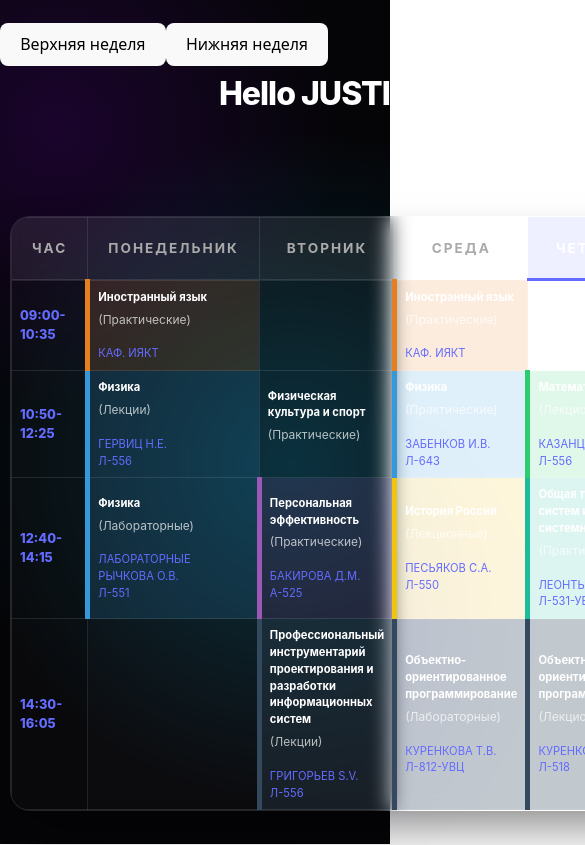
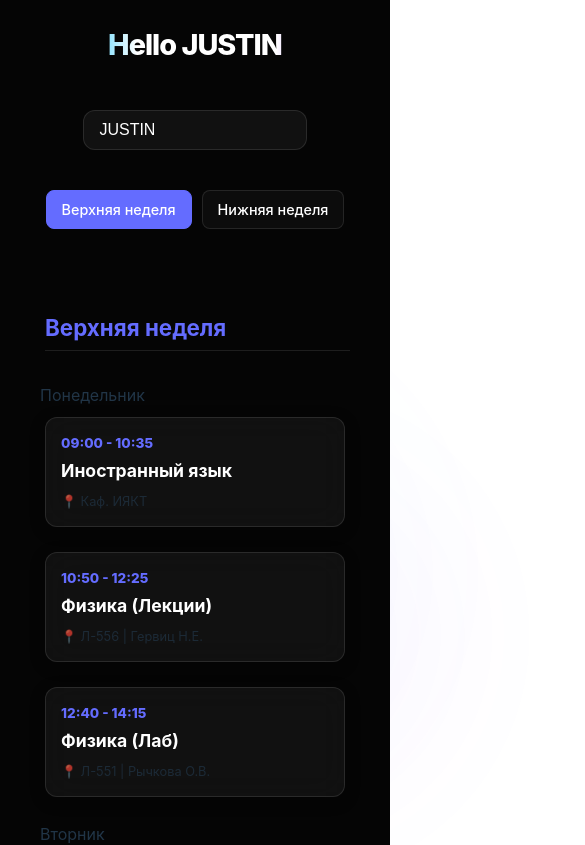
Before and after one commit to tseketsekediscipline-cyber/-, a React (Vite) app: page / in a window 390 px wide. Shown: the top 845 px of the page, 585 px wide, since content can reach past the window. Built offline with nearby package versions, Linux system fonts and the light colour scheme.

Commit message:
Mon projet est prêt

```diff
--- a/src/App.css
+++ b/src/App.css
@@ -4,23 +4,46 @@
   --glass-bg: rgba(255, 255, 255, 0.03);
   --glass-border: rgba(255, 255, 255, 0.1);
 }
-body {
+html, body {
   margin: 0;
+  padding: 0;
+  width: 100%;
   min-height: 100vh;
-  background-color: #0a0a0c;
-  /* On crée plusieurs couches de couleurs */
-  background-image:
-    radial-gradient(circle at 20% 30%, rgba(255, 0, 100, 0.2) 0%, transparent 20%),
-    radial-gradient(circle at 80% 70%, rgba(0, 200, 255, 0.2) 0%, transparent 25%),
-    radial-gradient(circle at 50% 50%, rgba(150, 0, 255, 0.15) 0%, transparent 30%),
-    radial-gradient(circle at 80% 20%, rgba(255, 200, 0, 0.15) 0%, transparent 20%);
-  background-size: 200% 200%; /* On agrandit le fond pour pouvoir le faire bouger */
-  animation: moveBackground 15s infinite alternate ease-in-out;
-  background-attachment: fixed;
-  color: white;
+  background-color: #050505; /* Fond très noir */
   overflow-x: hidden;
+  position: relative;
 }
 
+/* Les cercles de couleur derrière */
+body::before, body::after {
+  content: "";
+  position: fixed;
+  width: 300px;
+  height: 300px;
+  border-radius: 50%;
+  filter: blur(80px);
+  z-index: -1;
+  opacity: 0.4;
+  animation: float 20s infinite alternate;
+}
+
+body::before {
+  background: #7000ff; /* Violet */
+  top: -100px;
+  left: -100px;
+}
+
+body::after {
+  background: #00c2ff; /* Bleu */
+  bottom: -100px;
+  right: -100px;
+  animation-delay: -10s;
+}
+
+@keyframes float {
+  0% { transform: translate(0, 0) scale(1); }
+  100% { transform: translate(50vw, 30vh) scale(1.5); }
+}
 /* L'animation qui fait bouger les "explosions" de couleur */
 @keyframes moveBackground {
   0% { background-position: 0% 0%; }
@@ -184,15 +207,6 @@ em {
   50% { opacity: 0.15; transform: scale(1.1); }
 }
 
-body {
-  margin: 0;
-  min-height: 100vh;
-  background-color: #050508; /* Fond très noir pour faire ressortir les explosions */
-  color: white;
-  overflow-x: hidden;
-  position: relative;
-}
-
 /* On crée 3 zones d'explosions différentes */
 body::before, body::after, .container::before {
   content: "";
@@ -256,6 +270,7 @@ body::after {
     blink-caret 0.75s step-end infinite;
 }
 
+
 /* Animation de l'écriture (dévoile le texte) */
 @keyframes typing {
   from { width: 0 }
@@ -282,3 +297,216 @@ body::after {
   align-items: center;
   min-height: 100px; /* Évite que le tableau saute quand le texte change */
 }
+/* --- RESPONSIVE : STYLE UNIVERSITÉ --- */
+
+/* Par défaut (Mac/iPad), on cache la version mobile */
+.mobile-schedule {
+  display: none;
+}
+
+@media (max-width: 768px) {
+  /* 1. On cache le tableau qui cause le zoom */
+  .table-wrapper {
+    display: none;
+  }
+
+  /* 2. On affiche la liste verticale */
+  .mobile-schedule {
+    display: flex;
+    flex-direction: column;
+    gap: 25px;
+    width: 100%;
+    padding-bottom: 50px;
+  }
+
+  .mobile-day-section {
+    display: flex;
+    flex-direction: column;
+    gap: 10px;
+  }
+
+  .mobile-day-title {
+    color: var(--primary-glow);
+    font-size: 1.4rem;
+    border-bottom: 1px solid var(--glass-border);
+    padding-bottom: 5px;
+    margin-left: 5px;
+  }
+
+  /* Style des cartes de cours */
+  .course-card {
+    background: rgba(255, 255, 255, 0.05);
+    backdrop-filter: blur(10px);
+    border: 1px solid var(--glass-border);
+    border-radius: 15px;
+    padding: 15px;
+    margin: 0 5px;
+    display: flex;
+    flex-direction: column;
+    transition: transform 0.2s;
+  }
+
+  .course-time {
+    font-weight: 800;
+    color: var(--primary-glow);
+    font-size: 0.85rem;
+    margin-bottom: 4px;
+  }
+
+  .course-name {
+    font-size: 1.1rem;
+    font-weight: 700;
+    margin-bottom: 8px;
+    color: white;
+  }
+
+  .course-info {
+    font-size: 0.8rem;
+    opacity: 0.7;
+    display: flex;
+    align-items: center;
+    gap: 5px;
+  }
+}
+/* 1. Empêche le titre de faire déborder l'écran */
+.welcome-zone {
+  width: 100%;
+  max-width: 100vw;
+  overflow: hidden;
+  text-align: center;
+}
+
+/* 2. Donne du style aux cartes (pour qu'elles ressemblent à ton université) */
+.mobile-day-section {
+  margin-top: 20px;
+  padding: 0 10px;
+}
+
+.course-card {
+  background: var(--glass-bg);
+  backdrop-filter: blur(15px);
+  -webkit-backdrop-filter: blur(15px); /* Obligatoire pour iPhone/Safari */
+  border: 1px solid var(--glass-border);
+  border-radius: 16px;
+  padding: 15px;
+  margin-bottom: 12px;
+  box-shadow: 0 4px 15px rgba(0, 0, 0, 0.3);
+}
+
+/* 3. Ajuste la taille de l'input pour qu'il soit cliquable sur iPhone */
+.status-zone input {
+  font-size: 16px !important; /* En dessous de 16px, l'iPhone zoom de force */
+  width: 80%;
+  max-width: 300px;
+}
+
+/* 4. Fix pour les boutons de semaine qui se chevauchent parfois */
+.week-selector {
+  display: flex;
+  justify-content: center;
+  gap: 10px;
+  margin-bottom: 20px;
+}
+
+.week-selector button {
+  padding: 10px 15px;
+  border-radius: 8px;
+  background: var(--glass-bg);
+  color: white;
+  border: 1px solid var(--glass-border);
+  font-size: 0.9rem;
+}
+
+.week-selector button.active {
+  background: var(--primary-glow);
+  border-color: var(--primary-glow);
+}
+/* Empêche la barre d'animation de dépasser */
+.welcome-zone {
+  display: flex;
+  justify-content: center;
+  align-items: center;
+  width: 100%;
+  max-width: 100vw;
+  min-height: 80px;
+  overflow: hidden; /* Coupe ce qui dépasse */
+}
+/* Force l'affichage sur mobile */
+@media (max-width: 768px) {
+  .table-wrapper {
+    display: none !important; /* Cache le tableau qui est trop large */
+  }
+  .mobile-schedule {
+    display: block !important; /* Affiche les cartes */
+    padding: 20px;
+    width: 100%;
+    box-sizing: border-box;
+  }
+  .course-card {
+    background: rgba(255, 255, 255, 0.05);
+    border: 1px solid rgba(255, 255, 255, 0.1);
+    border-radius: 12px;
+    padding: 15px;
+    margin-bottom: 15px;
+    text-align: left;
+  }
+}
+.gradient-text {
+  font-size: 2.5rem;
+  font-weight: 800;
+  text-align: center;
+  background: linear-gradient(
+    to right,
+    #fff 20%,
+    #7000ff 40%,
+    #00c2ff 60%,
+    #fff 80%
+  );
+  background-size: 200% auto;
+  -webkit-background-clip: text;
+  -webkit-text-fill-color: transparent;
+  animation: shine 4s linear infinite;
+  margin-bottom: 10px;
+}
+
+@keyframes shine {
+  to { background-position: 200% center; }
+}
+
+@media (max-width: 768px) {
+  .gradient-text { font-size: 1.8rem; }
+}
+.background-blobs {
+  position: fixed;
+  top: 0;
+  left: 0;
+  width: 100vw;
+  height: 100vh;
+  z-index: -1; /* Derrière tout le contenu */
+  overflow: hidden;
+  pointer-events: none; /* Pour pouvoir cliquer sur tes boutons à travers */
+}
+
+.blob {
+  position: absolute;
+  width: 400px;
+  height: 400px;
+  background: radial-gradient(circle, rgba(112, 0, 255, 0.4) 0%, transparent 70%);
+  filter: blur(80px);
+  border-radius: 50%;
+  animation: move 20s infinite alternate ease-in-out;
+}
+
+.blob.blue {
+  background: radial-gradient(circle, rgba(0, 194, 255, 0.4) 0%, transparent 70%);
+  right: -100px;
+  bottom: -100px;
+  animation-delay: -10s;
+}
+
+@keyframes move {
+  0% { transform: translate(0, 0) scale(1); }
+  33% { transform: translate(30vw, 20vh) scale(1.2); }
+  66% { transform: translate(-10vw, 40vh) scale(0.8); }
+  100% { transform: translate(10vw, -10vh) scale(1.1); }
+}
--- a/src/App.jsx
+++ b/src/App.jsx
@@ -3,7 +3,7 @@ import './App.css';
 
 function App() {
   // --- TES ÉTATS (LA MÉMOIRE DU SITE) ---
-  const [nom, setNom] = useState("JUSTIN PRECIEUX");
+  const [nom, setNom] = useState("JUSTIN");
   const [semaineHaute, setSemaineHaute] = useState(true);
   const [date, setDate] = useState(new Date());
   const [indexLangue, setIndexLangue] = useState(0);
@@ -31,6 +31,22 @@ function App() {
   const jourActuel = date.getDay();
 
   return (
+    <div className="container">
+     <header className="futuristic-header">
+  <div className="welcome-zone">
+    <h1 key={indexLangue} className="gradient-text">
+      {salutations[indexLangue].texte} {nom}
+    </h1>
+  </div>
+  <div className="status-zone">
+    <input
+      type="text"
+      value={nom}
+      onChange={(e) => setNom(e.target.value.toUpperCase())}
+      className="modern-input"
+    />
+  </div>
+</header>
        <div className="week-selector">
       <button
        className={semaineHaute ? "active" : ""}
@@ -44,17 +60,7 @@ function App() {
       >
     Нижняя неделя
      </button>
-    <div className="container">
-      <header className="futuristic-header">
-       <div className="welcome-zone">
-       {/* La 'key' est obligatoire pour relancer l'animation à chaque changement de langue */}
-       <h1 key={indexLangue} className="typing-text">
-       {salutations[indexLangue].texte} {nom}
-       </h1>
-
       </div>
-      </header>
-
       <div className="table-wrapper">
         <table>
           <thead>
@@ -335,8 +341,85 @@ function App() {
           </tbody>
         </table>
       </div>
+      {/* VERSION MOBILE COMPLETE */}
+      <div className="mobile-schedule">
+        <div className="mobile-day-section">
+          <h3 className="mobile-day-title">
+            {semaineHaute ? "Верхняя неделя" : "Нижняя неделя"}
+          </h3>
+
+          {/* LUNDI */}
+          <div className="mobile-day-label">Понедельник</div>
+          <div className="course-card Иностранныйязык">
+            <div className="course-time">09:00 - 10:35</div>
+            <div className="course-name">Иностранный язык</div>
+            <div className="course-info">📍 Каф. ИЯКТ</div>
+          </div>
+          <div className="course-card Физика">
+            <div className="course-time">10:50 - 12:25</div>
+            <div className="course-name">Физика (Лекции)</div>
+            <div className="course-info">📍 Л-556 | Гервиц Н.Е.</div>
+          </div>
+          <div className="course-card Физика">
+            <div className="course-time">12:40 - 14:15</div>
+            <div className="course-name">{semaineHaute ? "Физика (Лаб)" : "Физика (Лек)"}</div>
+            <div className="course-info">📍 {semaineHaute ? "Л-551 | Рычкова О.В." : "Л-556 | Гервиц Н.Е."}</div>
+          </div>
+
+          {/* MARDI */}
+          <div className="mobile-day-label">Вторник</div>
+          <div className="course-card Физическаякультураиsport">
+            <div className="course-time">10:50 - 12:25</div>
+            <div className="course-name">Физкультура</div>
+          </div>
+          <div className="course-card Персональнаяэффективность">
+            <div className="course-time">12:40 - 14:15</div>
+            <div className="course-name">Персональная эффективность</div>
+            <div className="course-info">📍 {semaineHaute ? "А-525" : "А-524"} | Бакирова Д.М.</div>
+          </div>
+          <div className="course-card Профессиональный">
+            <div className="course-time">14:30 - 16:05</div>
+            <div className="course-name">Проф. инструментарий (Лек)</div>
+            <div className="course-info">📍 Л-556 | Григорьев S.V.</div>
+          </div>
+
+          {/* MERCREDI */}
+          <div className="mobile-day-label">Среда</div>
+          <div className="course-card Иностранныйязык">
+            <div className="course-time">09:00 - 10:35</div>
+            <div className="course-name">{semaineHaute ? "Иностранный язык" : "Общая теория систем (Лек)"}</div>
+            <div className="course-info">📍 {semaineHaute ? "Каф. ИЯКТ" : "Б-734 | Белых П.В."}</div>
+          </div>
+          <div className="course-card Физика">
+            <div className="course-time">10:50 - 12:25</div>
+            <div className="course-name">{semaineHaute ? "Физика (Прак)" : "Проф. инструментарий (Лаб)"}</div>
+            <div className="course-info">📍 {semaineHaute ? "Л-643 | Забенков И.В." : "Л-529-УВЦ | Домашов А.П."}</div>
+          </div>
+
+          {/* JEUDI */}
+          <div className="mobile-day-label">Четверг</div>
+          <div className="course-card Математика">
+            <div className="course-time">10:50 - 12:25</div>
+            <div className="course-name">Математика (Лек)</div>
+            <div className="course-info">📍 Л-556 | Казанцев А.В.</div>
+          </div>
+          <div className="course-card Общаятеориясистеми">
+            <div className="course-time">12:40 - 14:15</div>
+            <div className="course-name">Общая теория систем (Прак)</div>
+            <div className="course-info">📍 Л-531-УВЦ | Леонтьева Д.С.</div>
+          </div>
+
+          {/* VENDREDI */}
+          <div className="mobile-day-label">Пятница</div>
+          <div className="course-card Математика">
+            <div className="course-time">10:50 - 12:25</div>
+            <div className="course-name">Математика (Прак)</div>
+            <div className="course-info">📍 Л-634 | Терентьев А.В.</div>
           </div>
         </div>
+      </div>
+    </div>
+
   );
 }
 
```
Also changed, not shown: index.html (+2 -2 lines). Lines whose indentation alone changed are shown as unchanged.
